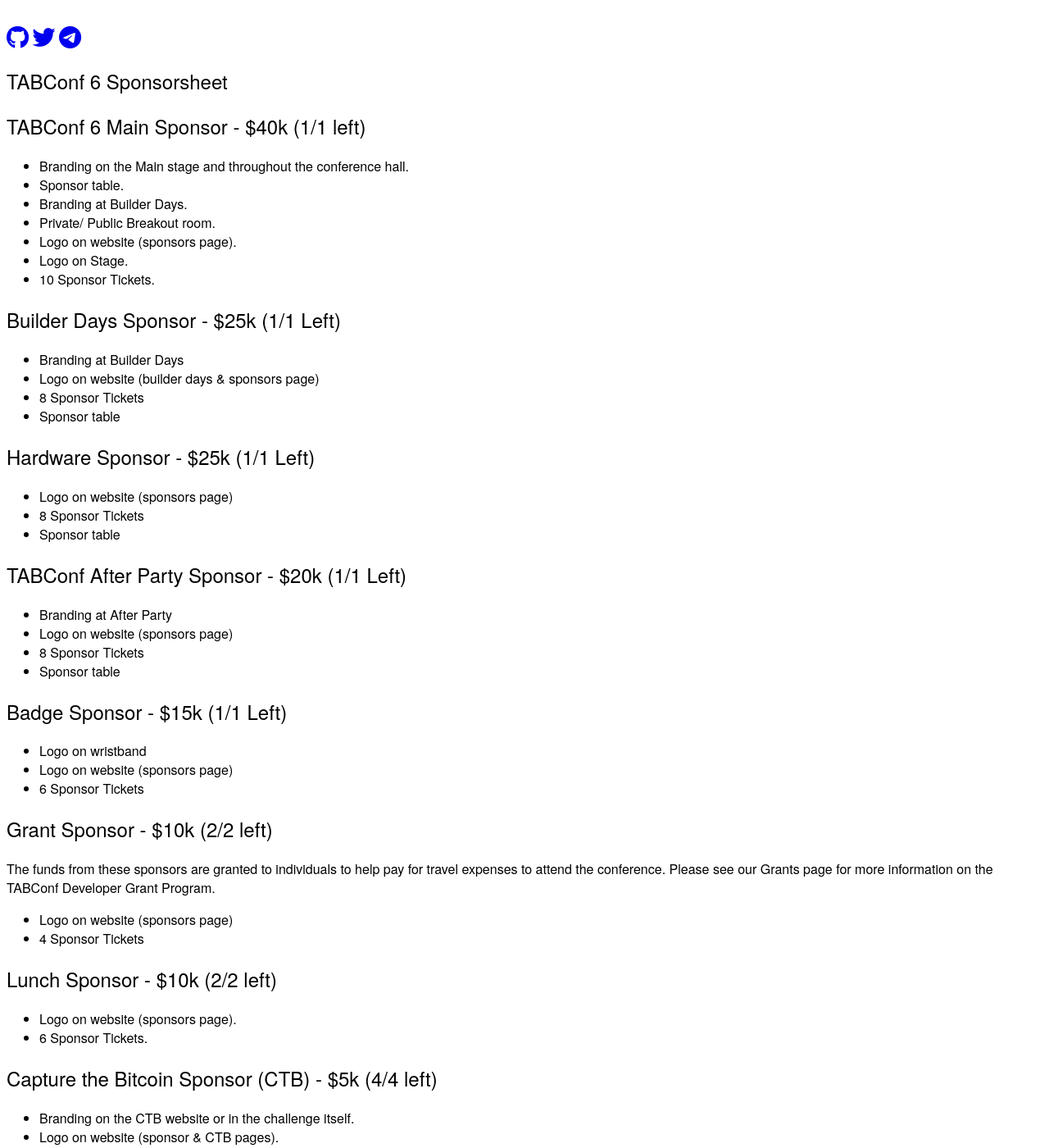
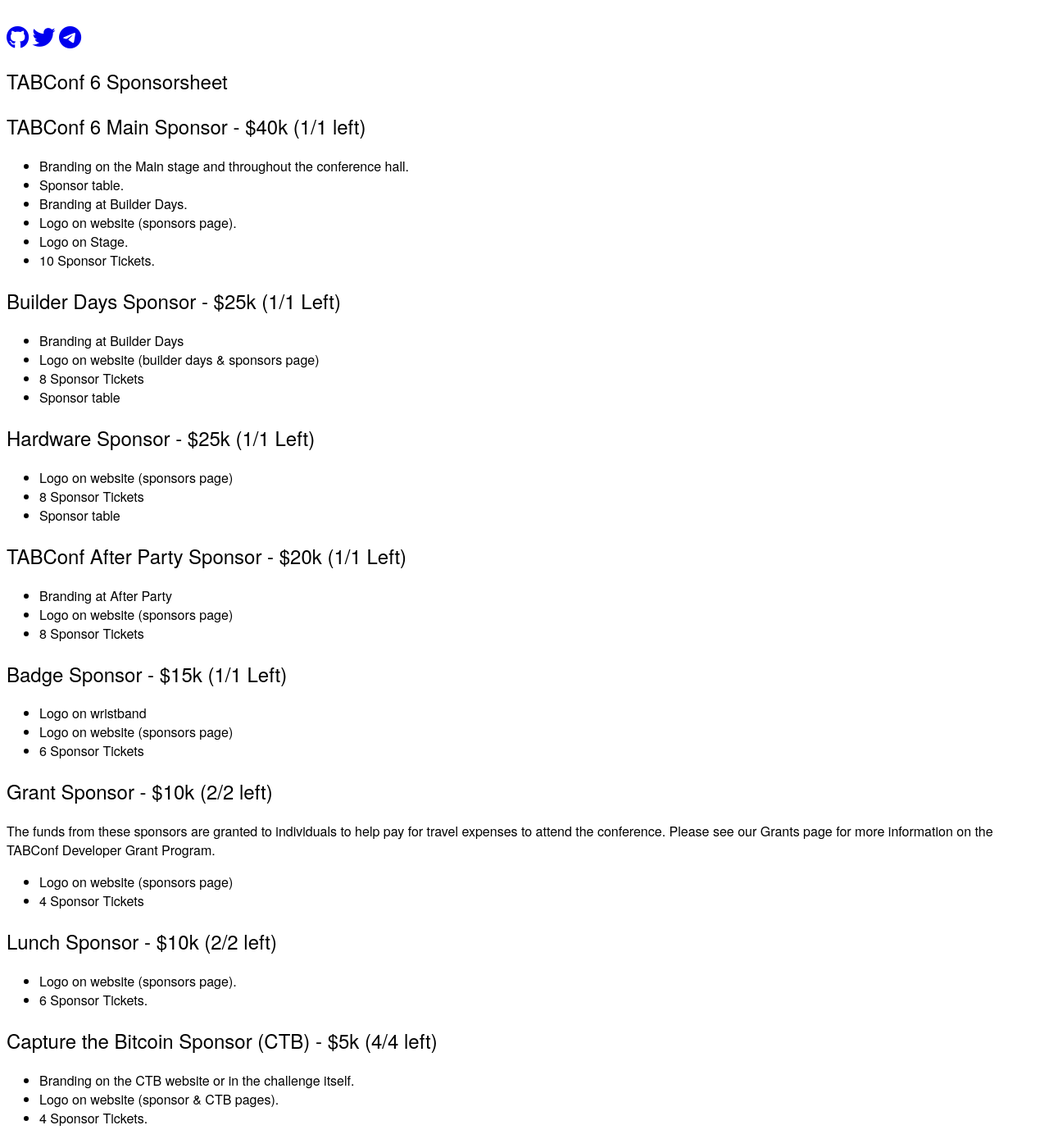
Before and after one commit to bnonni/7.tabconf.com, a Jekyll site: the page built from docs/sponsorsheet.md, in a window 1280 px wide and 1400 px high, scrolled down 1191 px. Shown: the whole window at 82% size. Built offline with Jekyll 4.4.1, drawn with Linux system fonts in a browser that asks for light colours; nearby versions of some CDN libraries; our own code applies the rules of GitHub Pages for plain Markdown files.

Commit message:
Update sponsorsheet.md

```diff
--- a/docs/sponsorsheet.md
+++ b/docs/sponsorsheet.md
@@ -4,7 +4,6 @@
 - Branding on the Main stage and throughout the conference hall.
 - Sponsor table.
 - Branding at Builder Days.
-- Private/ Public Breakout room.
 - Logo on website (sponsors page).
 - Logo on Stage.
 - 10 Sponsor Tickets.
@@ -24,7 +23,6 @@
 - Branding at After Party
 - Logo on website (sponsors page)
 - 8 Sponsor Tickets
-- Sponsor table
 
 ## Badge Sponsor - $15k (1/1 Left)
 - Logo on wristband
```
